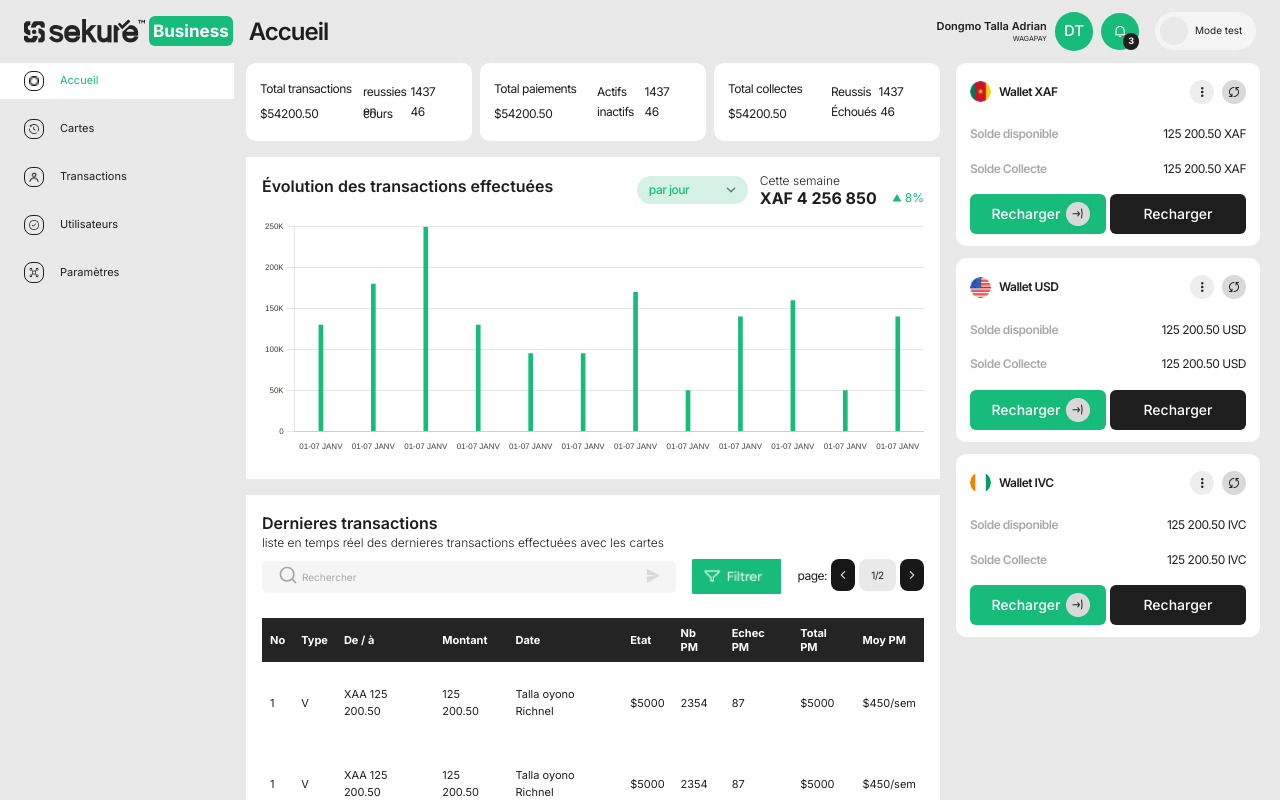
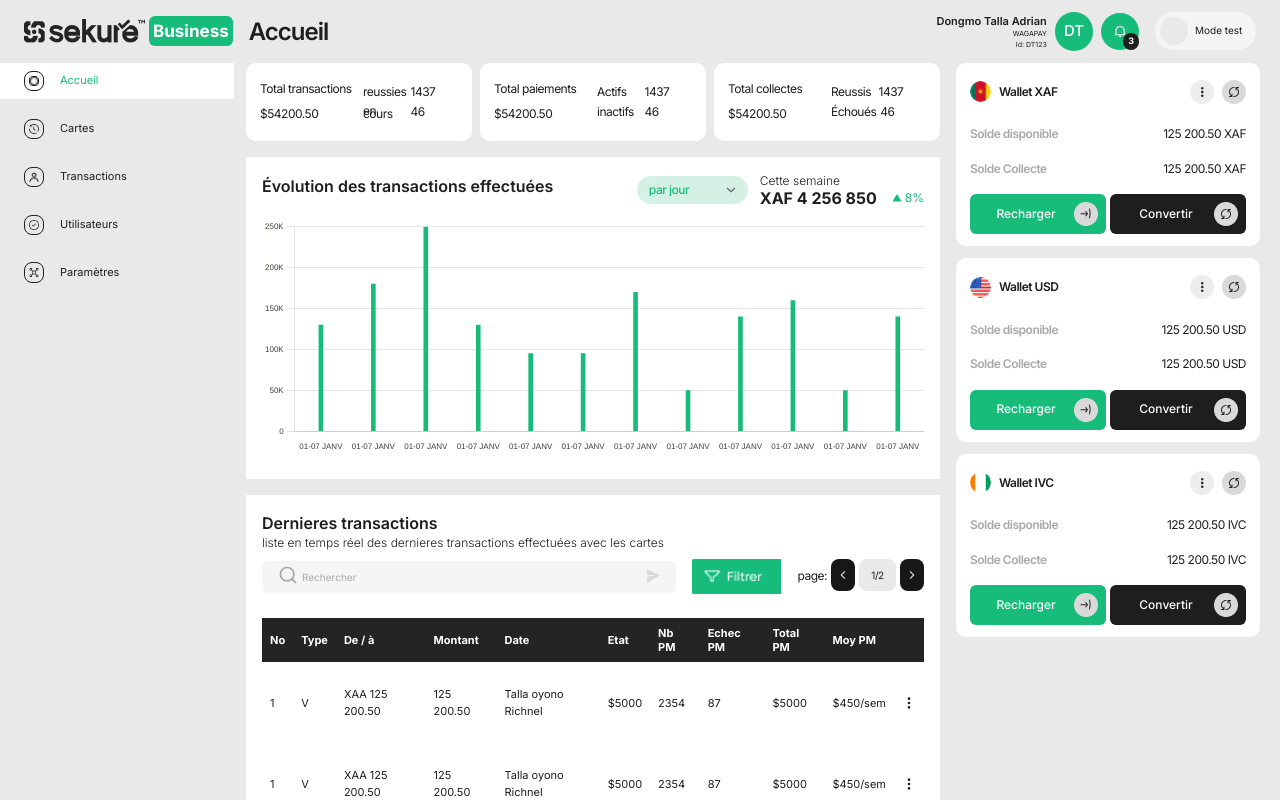
Before and after one commit to CodedJay672/sekure-business, a Next.js app: page / in a window 1280 px wide. Shown: the top 800 px of the page. Built offline with nearby package versions, Linux system fonts and the light colour scheme.

Commit message:
fixed button paddings and added menu button for table data details

```diff
--- /dev/null
+++ b/src/components/Notif/Notifications.tsx
@@ -0,0 +1,18 @@
+import React from 'react'
+import { RiCloseLargeLine } from 'react-icons/ri';
+
+const Notifications = () => {
+  return (
+    <article className='absolute w-[383px] bg-[#F5F5F5] p-6'>
+      <div className='flex-between'>
+        <h2 className='text-base leading-5 font-semibold text-dark3'>Notifications</h2>
+        <RiCloseLargeLine
+          size="12px"
+          className="fill-dark cursor-pointer"
+        />
+      </div>
+    </article>
+  )
+}
+
+export default Notifications;
--- a/src/components/Table/Table.tsx
+++ b/src/components/Table/Table.tsx
@@ -5,6 +5,9 @@ import SearchBar from "../ui/shared/SearchBar"
 import Filter from "../ui/shared/Filter";
 import Pagination from "../ui/shared/Pagination";
 import { Data } from "@/constants";
+import { useRouter } from "next/navigation";
+import { Button } from "../ui/button";
+import { BsThreeDotsVertical } from "react-icons/bs";
 
 interface Column {
   id: string;
@@ -21,6 +24,7 @@ interface TableProps {
 
 const Table: React.FC<TableProps> = ({ heading, variant, columns, data }) => {
   const [search, setSearch] = useState<string>("");
+  const router = useRouter();
 
   const handleChange = (e: ChangeEvent<HTMLInputElement>) => {
     setSearch(e.target.value);
@@ -32,8 +36,13 @@ const Table: React.FC<TableProps> = ({ heading, variant, columns, data }) => {
     }
   }
 
+
+  const handleMenuClick = (id: string | number) => {
+    router.push(`/details/${id}`);
+  };
+
   return (
-    <section className="bg-white p-4 flex flex-col gap-2">
+    <section className={`bg-white ${variant === 'big' && 'p-4'} flex flex-col gap-2`}>
       {variant === 'big' ? (
         <>
         <div className="w-full">
@@ -63,6 +72,7 @@ const Table: React.FC<TableProps> = ({ heading, variant, columns, data }) => {
                 {column.header}
               </th>
             ))}
+            <th scope="col" className="px-2 py-2"></th>
           </tr>
           </thead>
           <tbody>
@@ -73,6 +83,13 @@ const Table: React.FC<TableProps> = ({ heading, variant, columns, data }) => {
                     {row[column.accessor || column.id] ?? ''}
                   </td>
                 ))}
+                <td className="px-2 py-6">
+                  <BsThreeDotsVertical
+                    size={14}
+                    onClick={() => handleMenuClick(row.id)}
+                    className="cursor-pointer"
+                  />
+                </td>
               </tr>
             ))}
           </tbody>
--- a/src/components/Topbar/Topbar.tsx
+++ b/src/components/Topbar/Topbar.tsx
@@ -10,7 +10,7 @@ const Topbar = () => {
   const pathname = usePathname();
 
   return (
-    <nav className="flex-between w-full py-3 px-6 gap-4">
+    <nav className="flex-between w-full py-3 px-6 gap-4 relative">
       <div className="flex-center">
         <div className="mr-1">
           <Image
--- a/src/components/Wallet/Wallet.tsx
+++ b/src/components/Wallet/Wallet.tsx
@@ -53,9 +53,9 @@ const Wallet = ({ type, deposit, withdraw }: IWalletDetails) => {
         <Button
           type="submit"
           variant="default"
-          className="primary-btn flex-1"
+          className="primary-btn flex-1 flex-between w-[154px] px-2"
         >
-          <span className="flex-1">
+          <span className="text-[12px] leading-[34.5px] tracking-[-0.5%] flex-1 text-center">
             Recharger
           </span>
           <Image
@@ -69,11 +69,18 @@ const Wallet = ({ type, deposit, withdraw }: IWalletDetails) => {
         <Button
           variant="default"
           type="button"
-          className="bg-dark3 text-white flex-1"
+          className="bg-dark3 text-white flex-1 flex-between w-[154px] px-2"
         >
-          <span className="flex-1">
-            Recharger
+          <span className="text-[12px] leading-[34.5px] tracking-[-0.5%] flex-1">
+            Convertir
           </span>
+          <Image
+            src="/assets/images/reset.png"
+            alt="deposit"
+            width={24}
+            height={24}
+            className="object-contain"
+          />
         </Button>
       </div>
     </article>
--- a/src/components/ui/shared/UserDropdown.tsx
+++ b/src/components/ui/shared/UserDropdown.tsx
@@ -6,8 +6,9 @@ const UserDropdown = ({ fullname, business }: { fullname: string; business: stri
       <div className='flex flex-col justify-center items-end mr-2'>
         <h3 className="text-[11px] leading-[16.5px] font-semibold">{fullname}</h3>
         <p className="text-[7px] leading-[10.5px] font-normal">{business}</p>
+        <span className='text-[7px] leading-[10.5px] text-center font-normal'>Id: DT123</span>
       </div>
-      <div className='w-[38.66px] h-[38.66px] rounded-full bg-primary flex-center'>
+      <div className='w-[38.66px] h-[38.66px] rounded-full bg-primary flex-center cursor-pointer'>
         <span className='text-white text-[15px] leading-[34.5px] text-centerf font-[500]'>DT</span>
       </div>
     </div>
--- /dev/null
+++ b/src/context/GlobalContext.ts
@@ -0,0 +1 @@
+import { createContext, useState, useEffect } from "react";
```
